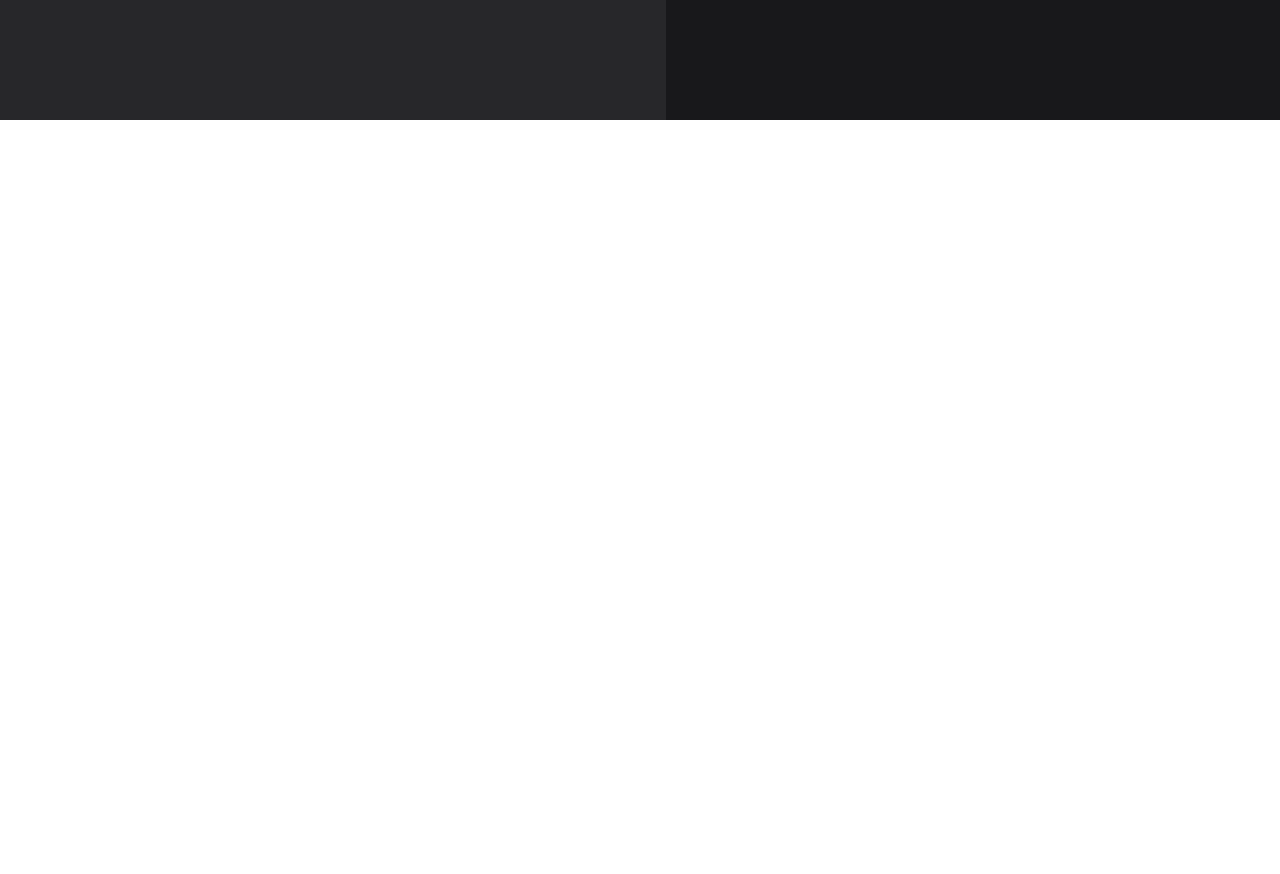
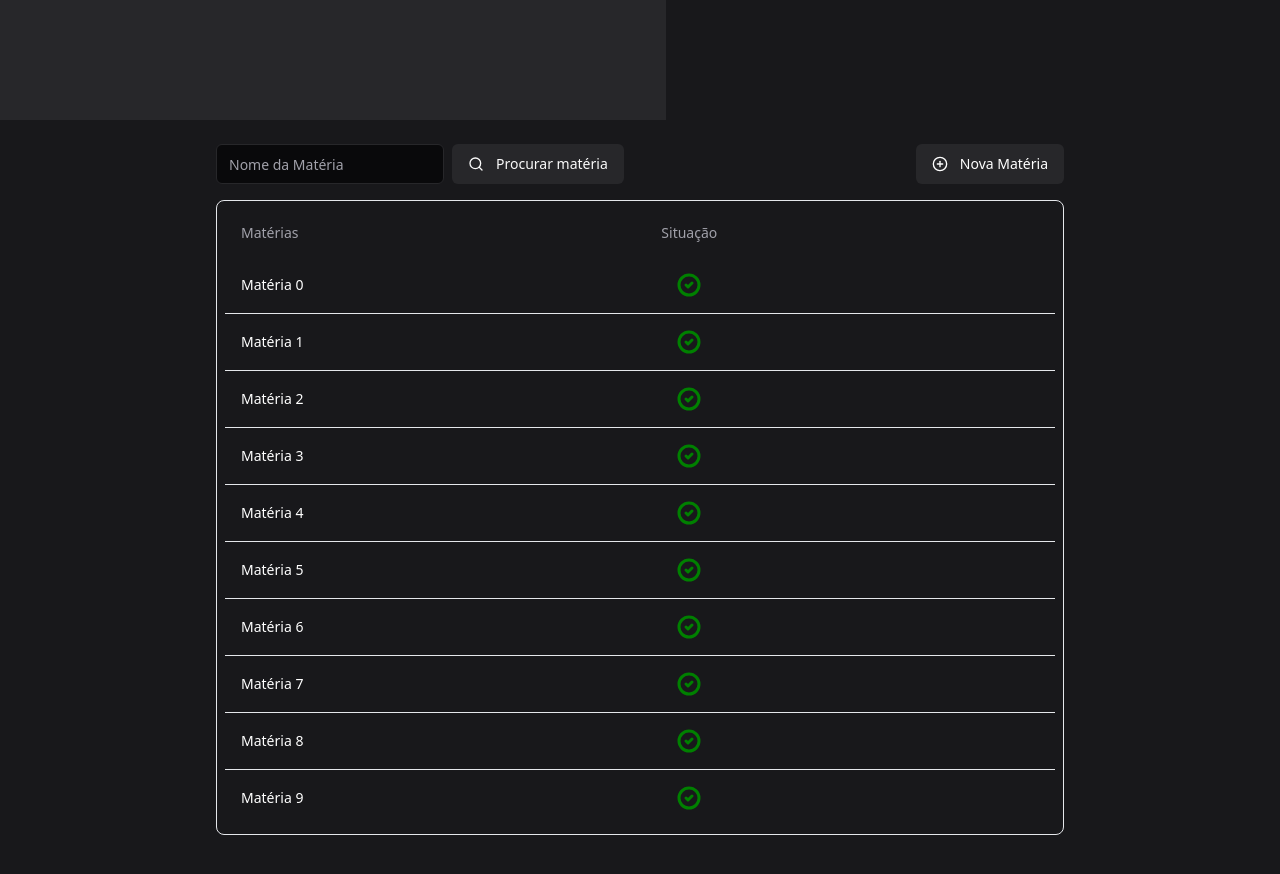
Before and after one commit to jopsfernandes/StudyButler, a React (Vite) app: page /#/dashboard in a window 1280 px wide. Before the commit this address led to /. Shown: the part 680-1554 px from the top of the page. Before the commit the page ends 800 px from the top, so only its background shows below. Built offline with nearby package versions, Linux system fonts and the light colour scheme.

Commit message:
styles: style the dashboard page

```diff
--- a/package.json
+++ b/package.json
@@ -12,6 +12,7 @@
     "preview": "vite preview"
   },
   "dependencies": {
+    "@hookform/resolvers": "^3.3.4",
     "@prisma/client": "^5.11.0",
     "@radix-ui/react-dialog": "^1.0.5",
     "@radix-ui/react-dropdown-menu": "^2.0.6",
@@ -29,9 +30,12 @@
     "react": "^18.2.0",
     "react-day-picker": "^8.10.0",
     "react-dom": "^18.2.0",
+    "react-hook-form": "^7.51.1",
     "react-router-dom": "^6.22.3",
     "tailwind-merge": "^2.2.2",
-    "tailwindcss-animate": "^1.0.7"
+    "tailwindcss-animate": "^1.0.7",
+    "vite-tsconfig-paths": "^4.3.2",
+    "zod": "^3.22.4"
   },
   "devDependencies": {
     "@types/node": "^20.11.28",
--- a/src/main.tsx
+++ b/src/main.tsx
@@ -7,5 +7,3 @@ import {router} from './routes.tsx'
 ReactDOM.createRoot(document.getElementById('SignIn') as HTMLElement).render(
     <RouterProvider router={router}/>
 )
-
-postMessage({ payload: 'removeLoading' }, '*')
--- a/src/routes.tsx
+++ b/src/routes.tsx
@@ -1,6 +1,7 @@
 import {createHashRouter, createRoutesFromElements,Route} from 'react-router-dom'
 import { SignIn } from './screens/signin.tsx';
 import {Dashboard} from './screens/Dashboard.tsx';
+import { Outlet } from 'react-router-dom';
 
 
 
@@ -9,9 +10,11 @@ export const router = createHashRouter(
     createRoutesFromElements(
      <>
      <Route path="/"  element={<SignIn/>}>
+
      <Route path="/dashboard" element={<Dashboard/>}/>
 
      </Route>
+
      </>
 
     ));
--- a/src/screens/Dashboard.tsx
+++ b/src/screens/Dashboard.tsx
@@ -12,13 +12,14 @@ export function Dashboard() {
 
   return (
 
-    <ThemeProvider defaultTheme='light' >
-    <div className='p-6 max-w-4xl mx-auto space-y-4'>
+    <ThemeProvider defaultTheme='light' storageKey='vite-ui-theme' >
+      <div className='h-screen w-screen dark:bg-zinc-900'>
+      <div className='p-6 max-w-4xl mx-auto space-y-4 dark:bg-zinc-900'>
 
       <div className='flex items-center justify-between'>
       <form className='flex items-center gap-2'>
 
-          <Input name='id' placeholder='Nome da Matéria' className='w-auto'></Input>
+          <Input name='id' placeholder='Nome da Matéria' className='w-auto dark:text-white'></Input>
 
           <Button type='submit' variant='secondary'>
              <Search className='w-4 h-4 mr-3'></Search>
@@ -30,13 +31,13 @@ export function Dashboard() {
 
           <Dialog>
             <DialogTrigger>
-            <Button>
+            <Button className='dark:bg-zinc-800 dark:text-white dark:hover:bg-zinc-600'>
             <PlusCircle className='w-4 h-4 mr-3'></PlusCircle>
               Nova Matéria
               </Button>
             </DialogTrigger>
 
-            <DialogContent>
+            <DialogContent className='dark:text-white'>
                <DialogHeader className=''>
                 <DialogTitle><h1>Nova matéria</h1></DialogTitle>
                 <DialogDescription>Criar uma nova matéria no sistema</DialogDescription>
@@ -79,7 +80,7 @@ export function Dashboard() {
           <TableBody>
             {Array.from({length:10}).map((_, i) =>{
               return(
-                <TableRow key = {i}>
+                <TableRow className='dark:text-white' key = {i}>
 
                   <TableCell>Matéria {i}</TableCell>
                   <TableCell className='whitespace-normal'>  <CircleCheck color='green' strokeWidth={3} className='w-6 h-6 mr-5 ml-4'/> </TableCell>
@@ -93,6 +94,8 @@ export function Dashboard() {
 
         </div>
       </div>
+      </div>
+
 
     </ThemeProvider>
 
--- a/src/screens/signin.tsx
+++ b/src/screens/signin.tsx
@@ -6,16 +6,13 @@ import { ModeToggle } from "@/components/ui/mode-toggle";
 import { Separator } from "@/components/ui/separator";
 import { ThemeProvider } from "@/components/ui/theme-provider";
 import { useEffect } from "react";
-import { Navigate } from "react-router-dom";
+import { Link, Outlet } from "react-router-dom";
 
 
 
 
 export function SignIn(){
 
-     function handleSubmit(event:React.FormEvent<HTMLElement>) {
-          event.preventDefault();
-          <Navigate to= "/dashboard" replace={false}/>}
 
      return (
           <ThemeProvider defaultTheme="dark" storageKey="vite-
@@ -38,7 +35,7 @@ export function SignIn(){
                          </CardHeader>
 
                          <CardContent>
-                              <form onSubmit={handleSubmit} method="POST">
+                              <form>
                               <div className="space-y-2" >
                                    <Label htmlFor="email">E-mail</Label>
                                    <Input id="email" placeholder="exemplo@email.com" type="email"/>
@@ -48,9 +45,12 @@ export function SignIn(){
                                    <Input id="password" placeholder="Sua senha secreta" type="password"/>
                               </div>
 
-                              <Button type="submit"  className="mt-6 w-full dark:accent-lime-500" >Entrar</Button>
+
 
                               </form>
+                              <Button  className="mt-6 w-full " >
+                                   <Link to ="/dashboard">Entrar</Link>
+                                   </Button>
 
                               <div className="flex items-center gap-3 mt-3">
                                    <Separator/>
@@ -58,7 +58,11 @@ export function SignIn(){
                                    <Separator/>
                               </div>
                               <div className="space-y-2 flex gap-2">
-                              <Button variant="outline" className="mt-3 w-full"  >Entrar com o Google</Button>
+                              <Button variant="outline" className="mt-3 w-full"  >
+                                   <Link to={"/dashboard"} replace={false}>Entrar com o Google</Link>
+
+                                   </Button>
+
                               <ModeToggle></ModeToggle>
                               </div>
 
@@ -68,6 +72,8 @@ export function SignIn(){
                </main>
 
 
+               <Outlet/>
+
           </ThemeProvider>
 
 
--- a/vite.config.ts
+++ b/vite.config.ts
@@ -3,11 +3,13 @@ import electron from 'vite-plugin-electron'
 import renderer from 'vite-plugin-electron-renderer'
 import react from '@vitejs/plugin-react'
 import path from 'path'
+import tsConfigPaths from 'vite-tsconfig-paths'
 
 // https://vitejs.dev/config/
 export default defineConfig({
   plugins: [
     react(),
+    tsConfigPaths(),
     electron([
       {
         // Main-Process entry file of the Electron App.
```
Also changed, not shown: 1 other file (tests, documents, lock files or other folders).
